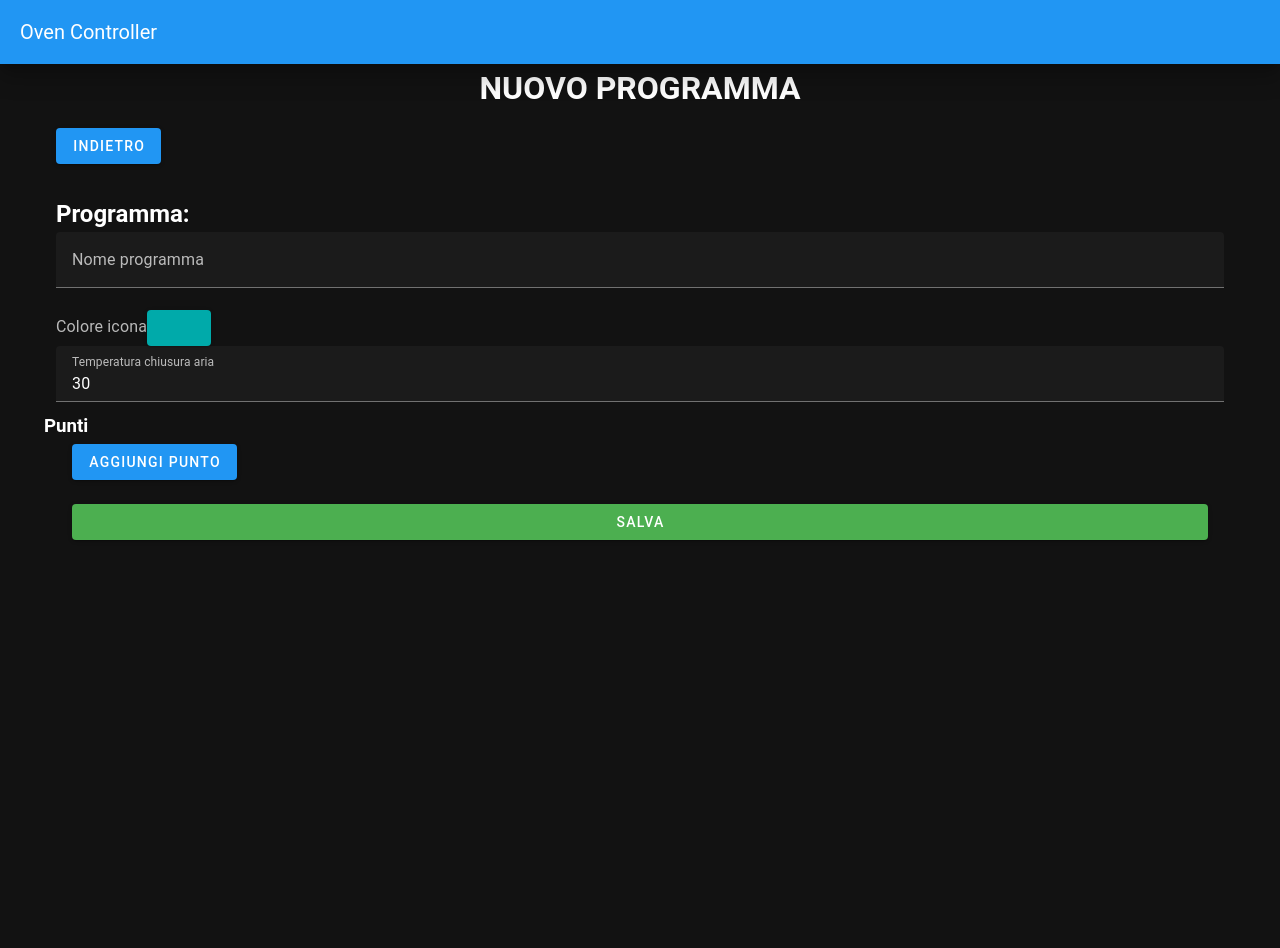
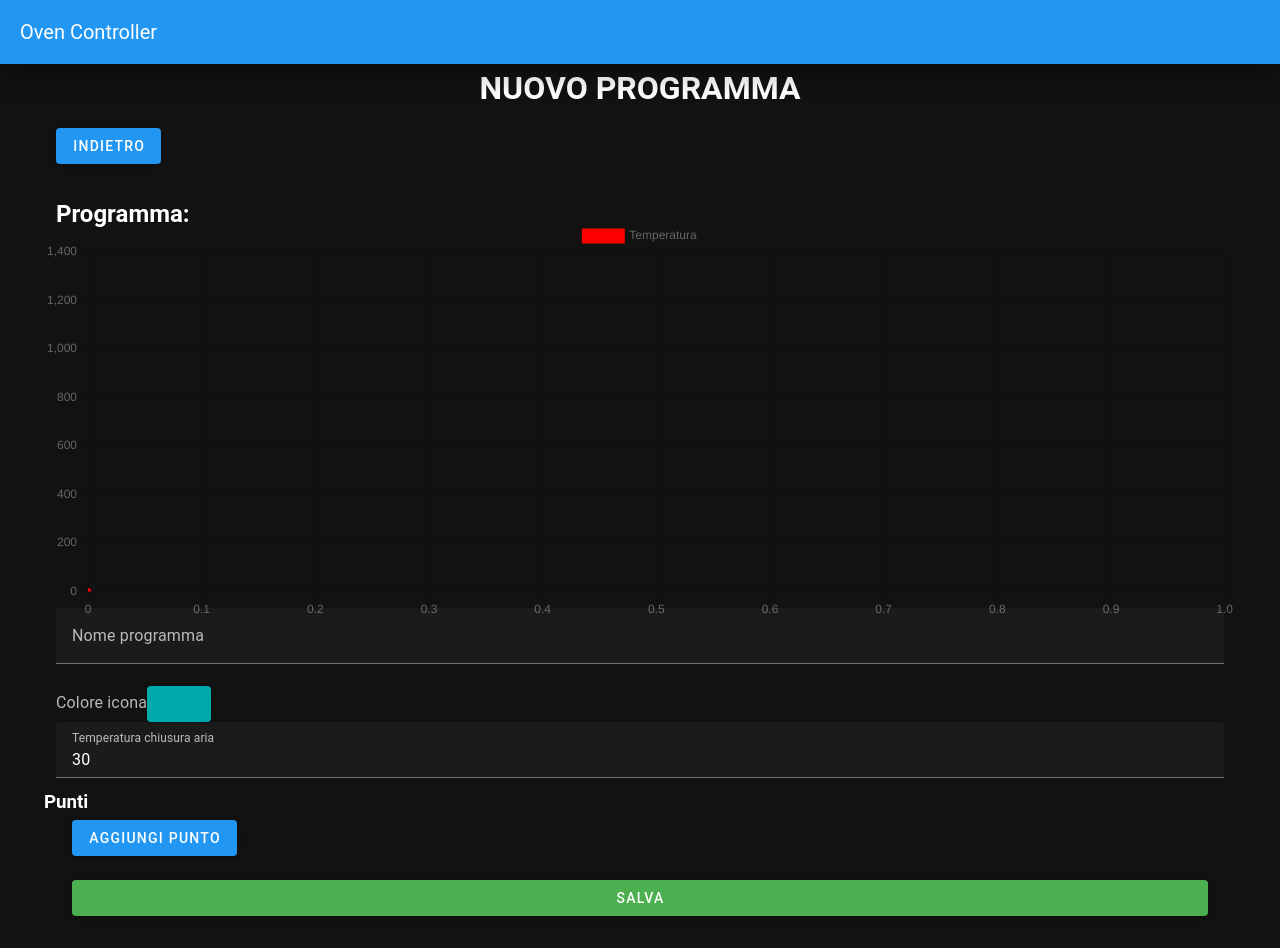
Before and after one commit to idalmasso/ovencontrol, a Vue app in the folder frontend/: page /configurations/edit-program in a window 1280 px wide. Before the commit the page ends 800 px from the top, so only its background shows below. Built offline with nearby package versions, Linux system fonts and the light colour scheme.

Commit message:
feat: graph on program builder

```diff
--- a/frontend/src/components/EditProgramPage.vue
+++ b/frontend/src/components/EditProgramPage.vue
@@ -2,6 +2,9 @@
 
 <v-container>
     <h2>Programma: {{ ovenProgramContainer.ovenProgram['name'] }}</h2>
+    <v-row style="height: 400px">
+      <Scatter :data="chartData" :options="chartOptions" ref="chart" />
+    </v-row>
     <v-form @submit.prevent="saveData">
         <v-text-field label="Nome programma" v-model="ovenProgramContainer.ovenProgram['name']"></v-text-field>
         <v-label for="color">Colore icona </v-label>
@@ -49,16 +52,67 @@
 </template>
 <script setup>
 import { useRouter } from "vue-router";
-import {defineProps, reactive, onMounted} from "vue"
+import {defineProps, ref,reactive, onMounted, watch} from "vue"
+import { Scatter } from "vue-chartjs";
+import {
+  Chart as ChartJS,
+  LinearScale,
+  PointElement,
+  LineElement,
+  Tooltip,
+  Legend,
+} from "chart.js";
+
+
+ChartJS.register(LinearScale, PointElement, LineElement, Tooltip, Legend);
+var temperatureData = [{x:0,y:0}];
 const props =defineProps({programName:String})
 const router=useRouter()
+
 const ovenProgramContainer = reactive({ovenProgram:{name:"",
 "icon-color":"#00AAAA",
 "points":[],
 "air-closed-at-degrees":"30"
 }})
 const mask='!#XXXXXXXX'
+const chartOptions = {
+  responsive: true,
+  maintainAspectRatio: false,
+  scales: {
+    x: { type: "linear", min: 0 },
+    y: { type: "linear", min: 0, max: 1400 },
+  },
+};
+const chartData = {
+  datasets: [
+    {
+      label: "Temperatura",
+      borderColor: "red",
+      backgroundColor: "red",
+      showLine: true,
+      data: temperatureData,
+    }]
+}
+const chart = ref(null);
+function recalc_chart(points){
+    temperatureData = [{x:0, y:0}]
+    var t=0
+    for(const v of points){
+        console.log(v)
+        t+=parseFloat(v['time-minutes'])
+        temperatureData.push({x:parseFloat(t), y:parseFloat(v['temperature'])})
+    }
+    chartData["datasets"][0]["data"] = temperatureData;
+    if (chart.value !== null) {
+        chart.value.chart.data = chartData;
+        chart.value.chart.update();
+    }
+    console.log(temperatureData)
+}
 
+watch(ovenProgramContainer.ovenProgram.points, (newValue)=>{
+    recalc_chart(newValue)
+})
 const saveData=()=>{
     if (ovenProgramContainer.ovenProgram.name!==""){
         fetch('http://localhost:3333/api/configuration/programs', {method: "POST",body:JSON.stringify(ovenProgramContainer.ovenProgram) }).then((a)=>
@@ -82,7 +136,9 @@ onMounted(()=>{
         fetch('http://localhost:3333/api/configuration/programs/'+props.programName).then((response)=>{
             if(response.ok){
                 response.json().then((data)=>{
-                    ovenProgramContainer.ovenProgram=data})
+                    ovenProgramContainer.ovenProgram=data
+                    recalc_chart(data.points)
+                })
             } else {
                 router.back()
             }
--- a/frontend/src/components/OvenProgram.vue
+++ b/frontend/src/components/OvenProgram.vue
@@ -57,6 +57,16 @@ const isWorking = ref(false);
 var temperatureData = [];
 var temperatureExpected = [];
 const chart = ref(null);
+
+const chartOptions = {
+  responsive: true,
+  maintainAspectRatio: false,
+  scales: {
+    x: { type: "linear", min: 0 },
+    y: { type: "linear", min: 0, max: 1400 },
+  },
+};
+
 const chartData = {
   datasets: [
     {
@@ -133,7 +143,6 @@ let url="http://localhost:3333/api/processes/test-ramp"
 if(programName!=""){
   url="http://localhost:3333/api/processes/start-process/"+programName
 }
-console.log(programName)
 function StartProgram() {
   if (!isWorking.value) {
 
@@ -149,15 +158,6 @@ function StartProgram() {
     });
   }
 }
-
-const chartOptions = reactive({
-  responsive: true,
-  maintainAspectRatio: false,
-  scales: {
-    x: { type: "linear", min: 0 },
-    y: { type: "linear", min: 0, max: 1000 },
-  },
-});
 
 onMounted(() => {
   IsWorkingEnabler().then(() => {
```
